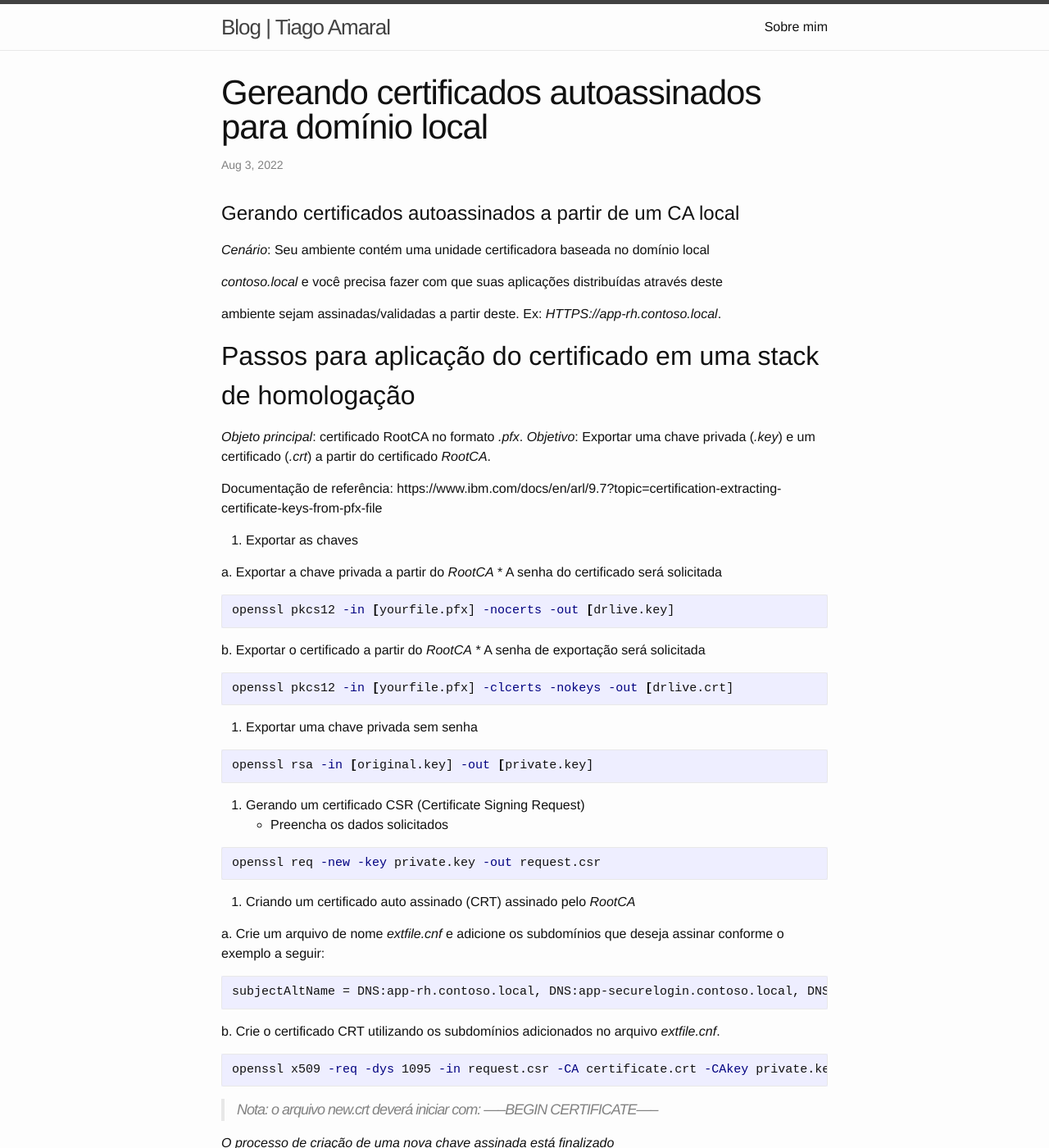
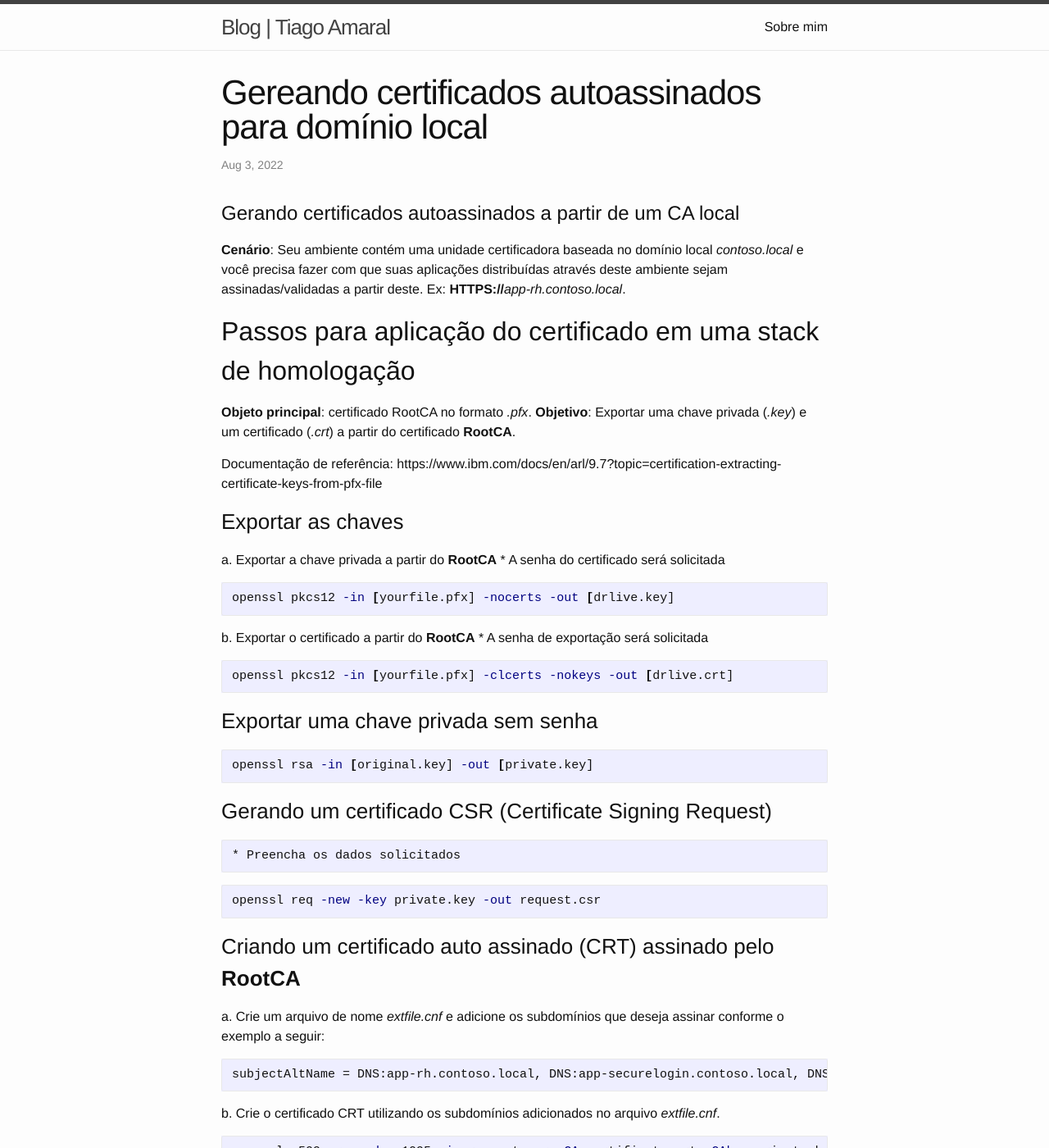
Before and after one commit to actiago/actiago.github.io, a Jekyll site: the page built from _posts/2022-03-08-auto-assign-local-ssl-certificates.markdown, in a window 1280 px wide and 1400 px high. Shown: the whole window at 82% size. Built offline with Jekyll 4.4.1, drawn with Linux system fonts in a browser that asks for light colours; some of the changed lines change nothing that is shown.

Commit message:
Ajustando ao blog

````diff
--- a/_posts/2022-03-08-auto-assign-local-ssl-certificates.markdown
+++ b/_posts/2022-03-08-auto-assign-local-ssl-certificates.markdown
@@ -7,49 +7,45 @@ categories: blog
 
 # Gerando certificados autoassinados a partir de um CA local
 
-*Cenário*: Seu ambiente contém uma unidade certificadora baseada no domínio local
-
-*contoso.local* e você precisa fazer com que suas aplicações distribuídas através deste
-
-ambiente sejam assinadas/validadas a partir deste. Ex: *HTTPS://*_app-rh.contoso.local_.
+**Cenário**: Seu ambiente contém uma unidade certificadora baseada no domínio local *contoso.local* e você precisa fazer com que suas aplicações distribuídas através deste ambiente sejam assinadas/validadas a partir deste. Ex: **HTTPS://**_app-rh.contoso.local_.
 
 ## Passos para aplicação do certificado em uma stack de homologação
 
-*Objeto principal*: certificado RootCA no formato _.pfx_.
-*Objetivo*: Exportar uma chave privada (_.key_) e um certificado (_.crt_) a partir do certificado *RootCA*.
+**Objeto principal**: certificado RootCA no formato _.pfx_.
+**Objetivo**: Exportar uma chave privada (_.key_) e um certificado (_.crt_) a partir do certificado **RootCA**.
 
 Documentação de referência: https://www.ibm.com/docs/en/arl/9.7?topic=certification-extracting-certificate-keys-from-pfx-file
 
-1. Exportar as chaves
+### Exportar as chaves
 
-a. Exportar a chave privada a partir do *RootCA*
+a. Exportar a chave privada a partir do **RootCA**
     * A senha do certificado será solicitada
 
 ```bash
 openssl pkcs12 -in [yourfile.pfx] -nocerts -out [drlive.key]
 ```
 
-b. Exportar o certificado a partir do *RootCA*
+b. Exportar o certificado a partir do **RootCA**
     * A senha de exportação será solicitada
 
 ```bash
 openssl pkcs12 -in [yourfile.pfx] -clcerts -nokeys -out [drlive.crt]
 ```
 
-2. Exportar uma chave privada sem senha
+### Exportar uma chave privada sem senha
 
 ```bash
 openssl rsa -in [original.key] -out [private.key]
 ```
 
-3. Gerando um certificado CSR (Certificate Signing Request)
+### Gerando um certificado CSR (Certificate Signing Request)
     * Preencha os dados solicitados
 
 ```bash
 openssl req -new -key private.key -out request.csr
 ```
 
-4. Criando um certificado auto assinado (CRT) assinado pelo *RootCA*
+### Criando um certificado auto assinado (CRT) assinado pelo **RootCA**
 
 a. Crie um arquivo de nome _extfile.cnf_ e adicione os subdomínios que deseja assinar conforme o exemplo a seguir:
 
````
